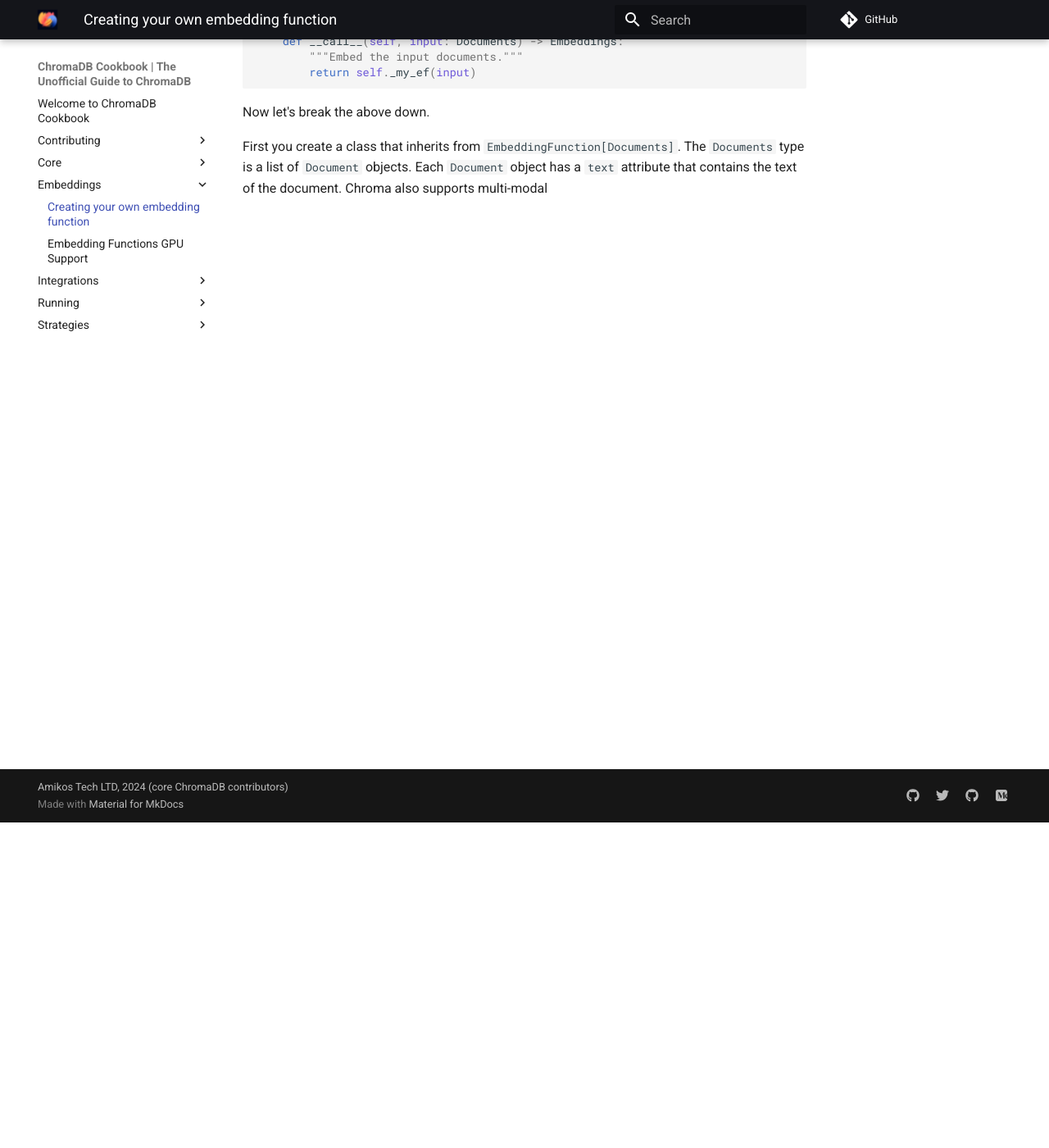
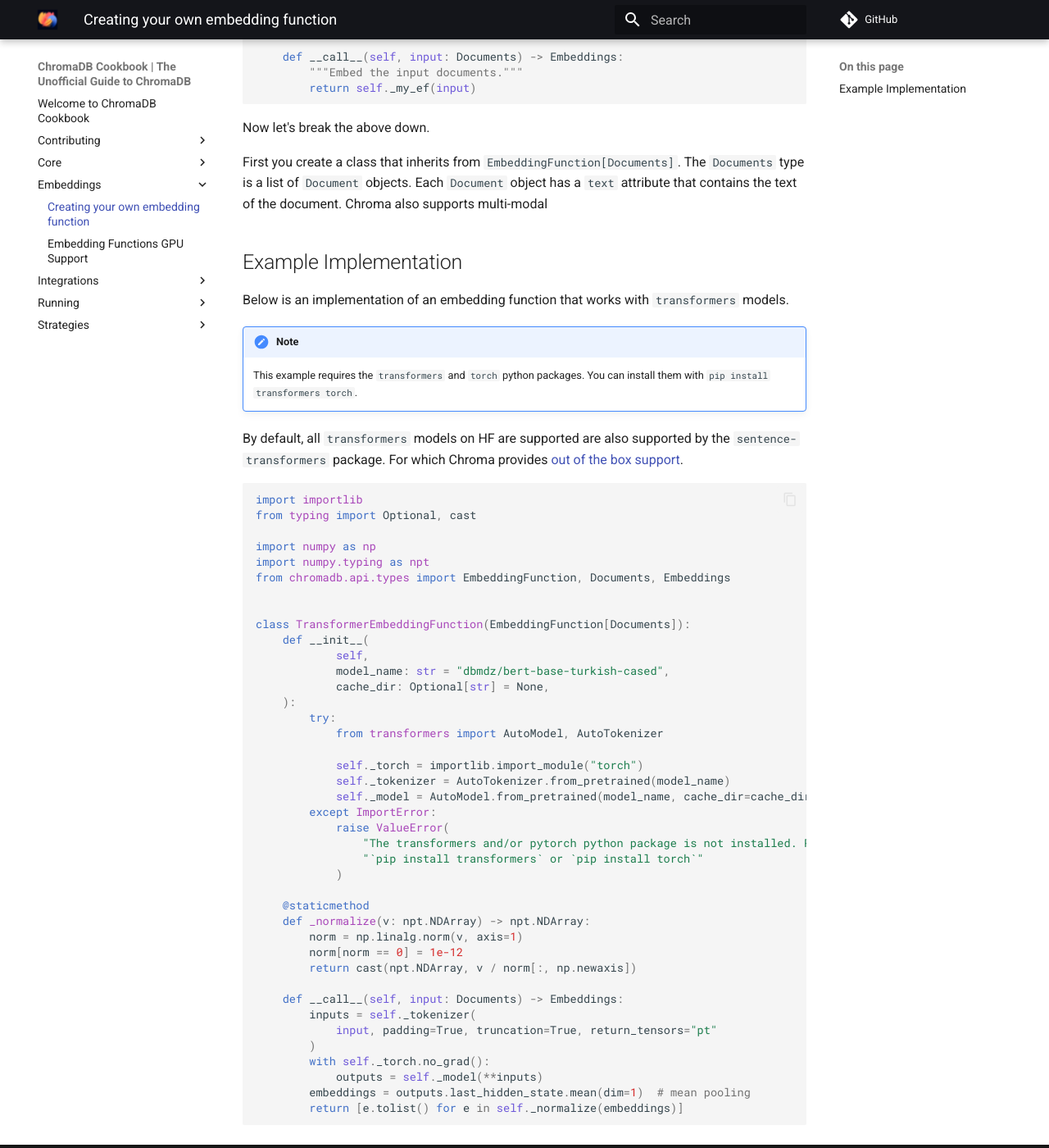
Before and after one commit to amikos-tech/chroma-cookbook, an MkDocs documentation site: the page built from docs/embeddings/bring-your-own-embeddings.md, in a window 1280 px wide and 1400 px high, scrolled down 397 px. Shown: the whole window at 82% size. Built offline with MkDocs 1.6.1 and Material for MkDocs 9.7.7, drawn with Linux system fonts in a browser that asks for light colours; comment, search, counter and statistics services are not loaded.

Commit message:
feat: Added sample Embedding Function Implementation for HF transformer lib models.

````diff
--- a/docs/embeddings/bring-your-own-embeddings.md
+++ b/docs/embeddings/bring-your-own-embeddings.md
@@ -7,10 +7,11 @@ from chromadb.api.types import (
     Embeddings
 )
 
+
 class MyCustomEmbeddingFunction(EmbeddingFunction[Documents]):
     def __init__(
-        self,
-        my_ef_param: str
+            self,
+            my_ef_param: str
     ):
         """Initialize the embedding function."""
 
@@ -21,4 +22,61 @@ class MyCustomEmbeddingFunction(EmbeddingFunction[Documents]):
 
 Now let's break the above down.
 
-First you create a class that inherits from `EmbeddingFunction[Documents]`. The `Documents` type is a list of `Document` objects. Each `Document` object has a `text` attribute that contains the text of the document. Chroma also supports multi-modal
+First you create a class that inherits from `EmbeddingFunction[Documents]`. The `Documents` type is a list of `Document`
+objects. Each `Document` object has a `text` attribute that contains the text of the document. Chroma also supports
+multi-modal
+
+## Example Implementation
+
+Below is an implementation of an embedding function that works with `transformers` models.
+
+!!! note "Note"
+
+    This example requires the `transformers` and `torch` python packages. You can install them
+    with `pip install transformers torch`.
+
+By default, all `transformers` models on HF are supported are also supported by the `sentence-transformers` package. For
+which Chroma provides [out of the box support](https://docs.trychroma.com/embeddings#sentence-transformers).
+
+```python
+import importlib
+from typing import Optional, cast
+
+import numpy as np
+import numpy.typing as npt
+from chromadb.api.types import EmbeddingFunction, Documents, Embeddings
+
+
+class TransformerEmbeddingFunction(EmbeddingFunction[Documents]):
+    def __init__(
+            self,
+            model_name: str = "dbmdz/bert-base-turkish-cased",
+            cache_dir: Optional[str] = None,
+    ):
+        try:
+            from transformers import AutoModel, AutoTokenizer
+
+            self._torch = importlib.import_module("torch")
+            self._tokenizer = AutoTokenizer.from_pretrained(model_name)
+            self._model = AutoModel.from_pretrained(model_name, cache_dir=cache_dir)
+        except ImportError:
+            raise ValueError(
+                "The transformers and/or pytorch python package is not installed. Please install it with "
+                "`pip install transformers` or `pip install torch`"
+            )
+
+    @staticmethod
+    def _normalize(v: npt.NDArray) -> npt.NDArray:
+        norm = np.linalg.norm(v, axis=1)
+        norm[norm == 0] = 1e-12
+        return cast(npt.NDArray, v / norm[:, np.newaxis])
+
+    def __call__(self, input: Documents) -> Embeddings:
+        inputs = self._tokenizer(
+            input, padding=True, truncation=True, return_tensors="pt"
+        )
+        with self._torch.no_grad():
+            outputs = self._model(**inputs)
+        embeddings = outputs.last_hidden_state.mean(dim=1)  # mean pooling
+        return [e.tolist() for e in self._normalize(embeddings)]
+```
````
